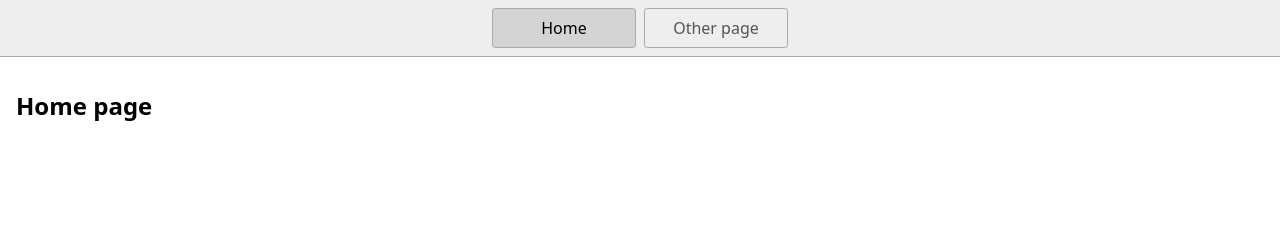
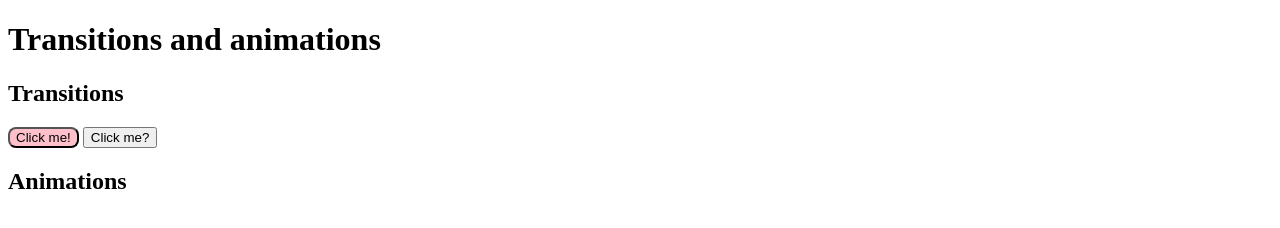
Before and after one commit to MissKluck/transitions-and-animations, a website: page index.html in a window 1280 px wide. Drawn offline with Linux system fonts and the light colour scheme.

Commit message:
cleaned up + added transitions and buttons

```diff
--- a/index.html
+++ b/index.html
@@ -1,23 +1,21 @@
 <!DOCTYPE html>
 <html lang="en">
   <head>
-    <title>Home</title>
+    <title>Transition and animations</title>
     <meta charset="UTF-8" />
     <meta name="viewport" content="width=device-width" />
-    <!--
-      Need a visual blank slate?
-      Remove all code in `styles.css`!
-    -->
     <link rel="stylesheet" href="styles.css" />
-    <script type="module" src="script.js"></script>
   </head>
   <body>
-    <nav>
-      <a href="/" aria-current="page">Home</a>
-      <a href="/page2.html">Other page</a>
-    </nav>
-    <main>
-      <h1>Home page</h1>
-    </main>
+    <h1>Transitions and animations</h1>
+    <section>
+      <h2>Transitions</h2>
+      <button class="button-scale">Click me!</button>
+      <button>Click me?</button>
+    </section>
+    <section>
+      <h2>Animations</h2>
+
+    </section>
   </body>
 </html>
--- a/script.js
+++ /dev/null
@@ -1 +0,0 @@
-console.log('Hello!');
--- a/styles.css
+++ b/styles.css
@@ -1,46 +1,15 @@
-* {
-  box-sizing: border-box;
+.button-scale {
+  background-color: pink;
+  border-radius: 8px;
+  transition: all 100ms;
 }
 
-body {
-  margin: 0;
-  font-family: system-ui, sans-serif;
-  color: black;
-  background-color: white;
+/* This is specific css rules for what happens when you hover with the mouse over the button */
+.button-scale:hover {
+  scale: 1.1;
 }
 
-nav {
-  display: flex;
-  flex-wrap: wrap;
-  align-items: center;
-  justify-content: center;
-  padding: 0.5rem;
-  gap: 0.5rem;
-  border-bottom: solid 1px #aaa;
-  background-color: #eee;
+/* What effect happens when you click on a button */
+.button-scale:active {
+  scale: 0.9;
 }
-
-nav a {
-  display: inline-block;
-  min-width: 9rem;
-  padding: 0.5rem;
-  border-radius: 0.2rem;
-  border: solid 1px #aaa;
-  text-align: center;
-  text-decoration: none;
-  color: #555;
-}
-
-nav a[aria-current='page'] {
-  color: #000;
-  background-color: #d4d4d4;
-}
-
-main {
-  padding: 1rem;
-}
-
-h1 {
-  font-weight: bold;
-  font-size: 1.5rem;
-}
```
Also changed, not shown: page2.html (deleted, +0 -19 lines).
